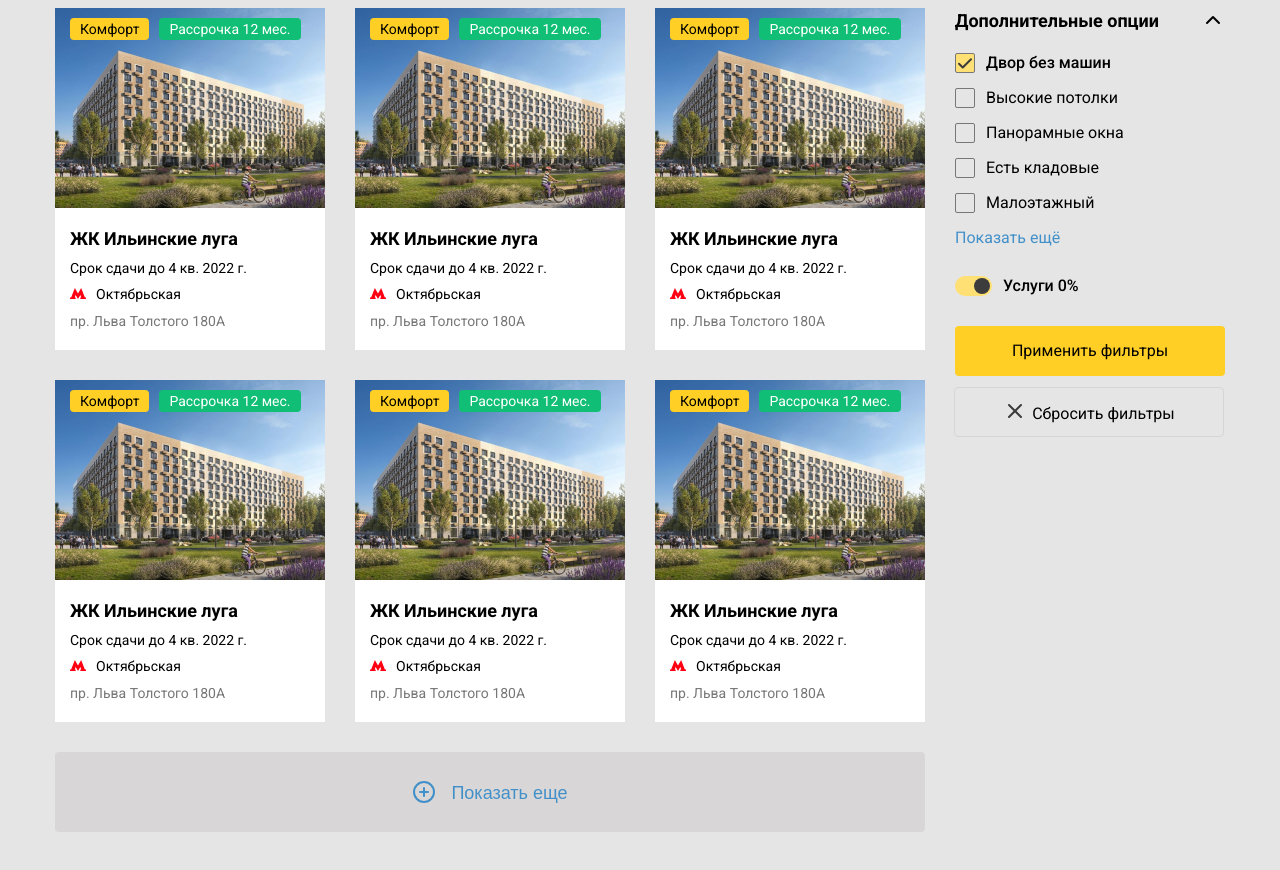
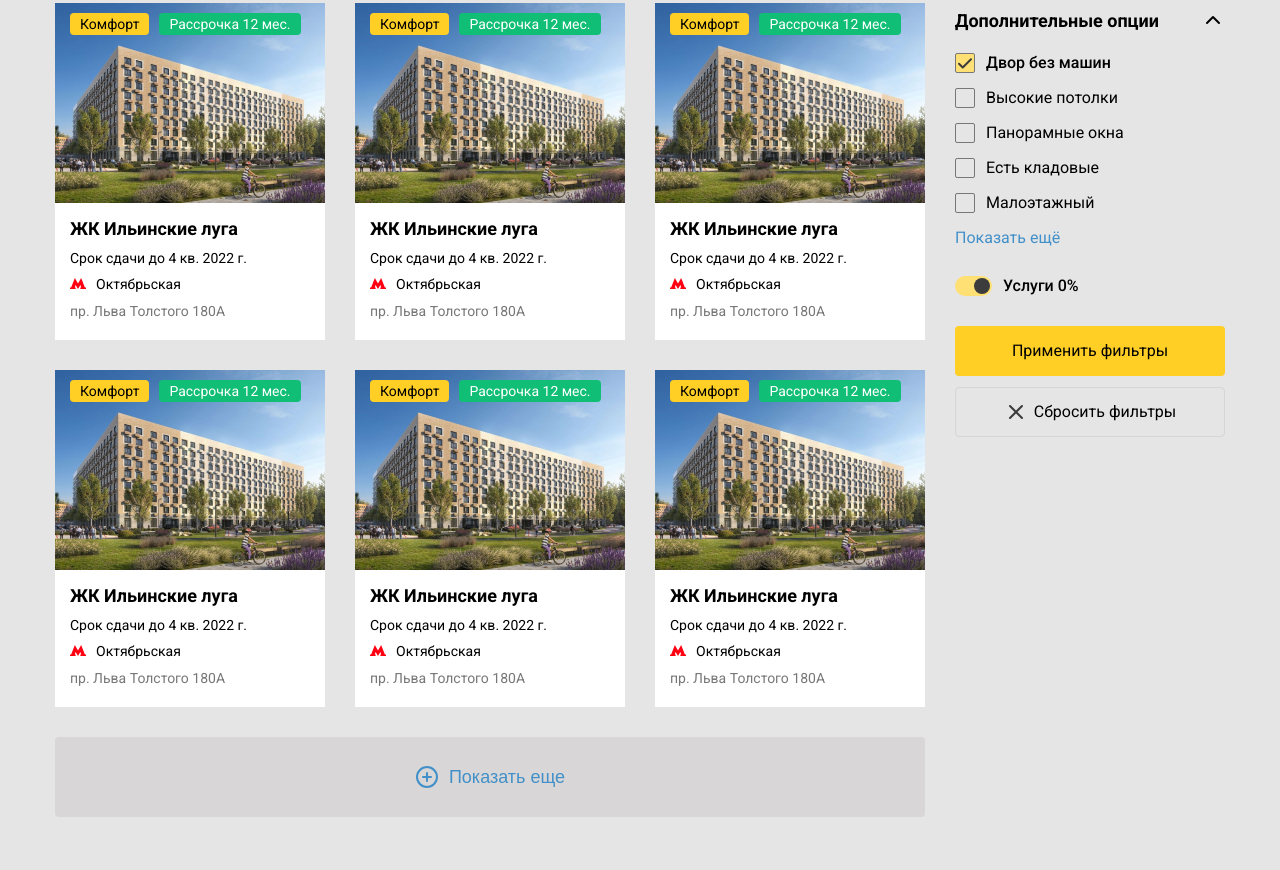
Before and after one commit to EvgeniiGrinko/estate-page, a plain HTML site: page index.html in a window 1280 px wide. Shown: the part 424-1294 px from the top of the page. Drawn offline with Linux system fonts and the light colour scheme.

Commit message:
pixel perfect overall view

```diff
--- a/css/main.css
+++ b/css/main.css
@@ -77,7 +77,7 @@ a.card-link:hover {
 }
 
 .card__content {
-  padding: 16px 15px 20px;
+  padding: 11px 15px 20px;
 }
 .card__title {
   margin: 0;
@@ -118,6 +118,9 @@ a.card-link:hover {
 
 /*button-more*/
 .btn-more {
+  display: flex;
+  justify-content: center;
+  align-items: center;
   width: 100%;
   height: 80px;
   background: #d8d6d6;
@@ -163,11 +166,6 @@ a.card-link:hover {
   background-position: center;
 }
 
-.widget__body {
-}
-/*location buttons group*/
-.location {
-}
 .location__row {
   display: flex;
   flex-wrap: nowrap;
@@ -400,7 +398,9 @@ a.card-link:hover {
 }
 /*form buttons*/
 .form-btn {
-  display: inline-block;
+  display: flex;
+  align-items: center;
+  justify-content: center;
   width: 100%;
   height: 50px;
   background-color: transparent;
@@ -425,10 +425,11 @@ a.card-link:hover {
   margin-top: 30px !important;
 }
 .form-btn img {
-  display: inline;
+  /* display: inline; */
   line-height: 1;
-  vertical-align: text-bottom;
-  margin-right: 1px;
+  /* vertical-align: text-bottom; */
+  /* margin-right: 1px; */
+  padding-right: 6px;
 }
 .form-btn--submit {
   border: none;
@@ -436,8 +437,7 @@ a.card-link:hover {
   color: #000000;
 }
 .form-btn--reset {
-  padding-bottom: 2px;
-  margin-left: -1px !important;
+  align-items: center;
 }
 .form-btn--submit:hover {
   background: #f8ce38;
```
Also changed, not shown: Frame 1.png (added), Карточка ЖК.png (added).
